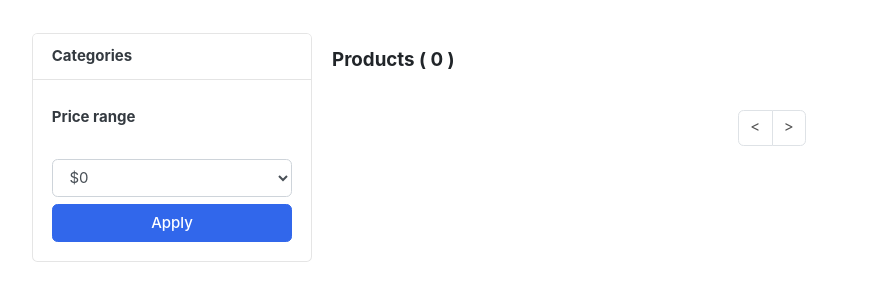
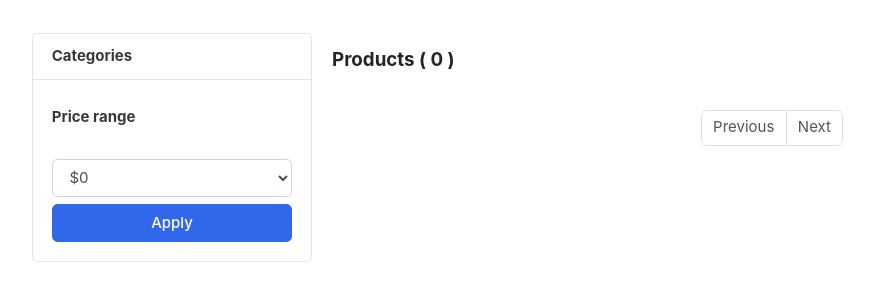
Before and after one commit to Nyantai12/Ecommerce, a Django app: template ecommerce/shop_app/templates/store.html in a window 1280 px wide. Shown: the part 261-561 px from the top of the page, without its empty margins (18-892 px from the left). Run offline with Django 3.2, Linux system fonts and the light colour scheme; the template is opened without the code that fills it, so the values that code supplies are empty; some libraries are stand-ins or nearby versions; some web fonts are replaced.

Commit message:
Paginator donee
.

```diff
--- a/ecommerce/shop_app/templates/store.html
+++ b/ecommerce/shop_app/templates/store.html
@@ -92,19 +92,16 @@
     <!-- Pagination -->
     <nav class="mt-4">
   <ul class="pagination justify-content-center">
-
-    <!-- Previous -->
     {% if popular_products.has_previous %}
       <li class="page-item">
-        <a class="page-link" href="?page={{ popular_products.previous_page_number }}"><</a>
+        <a class="page-link" href="?page={{ popular_products.previous_page_number }}">Previous</a>
       </li>
     {% else %}
       <li class="page-item disabled">
-        <span class="page-link"><</span>
+        <span class="page-link">Previous</span>
       </li>
     {% endif %}
 
-    <!-- Хуудасны дугаарууд -->
     {% for num in popular_products.paginator.page_range %}
       {% if popular_products.number == num %}
         <li class="page-item active">
@@ -117,14 +114,14 @@
       {% endif %}
     {% endfor %}
 
-    <!-- Next -->
+
     {% if popular_products.has_next %}
       <li class="page-item">
-        <a class="page-link" href="?page={{ popular_products.next_page_number }}">></a>
+        <a class="page-link" href="?page={{ popular_products.next_page_number }}">Next</a>
       </li>
     {% else %}
       <li class="page-item disabled">
-        <span class="page-link">></span>
+        <span class="page-link">Next</span>
       </li>
     {% endif %}
 
--- a/ecommerce/shop_app/views.py
+++ b/ecommerce/shop_app/views.py
@@ -45,6 +45,12 @@ def store(request):
     }
     return render(request, 'store.html', context)
 
+
+
+
+
+
+
 def category_products(request, slug):
     categories = Category.objects.all()
     category = get_object_or_404(Category, slug=slug)
```
Also changed, not shown: ecommerce/db.sqlite3.
